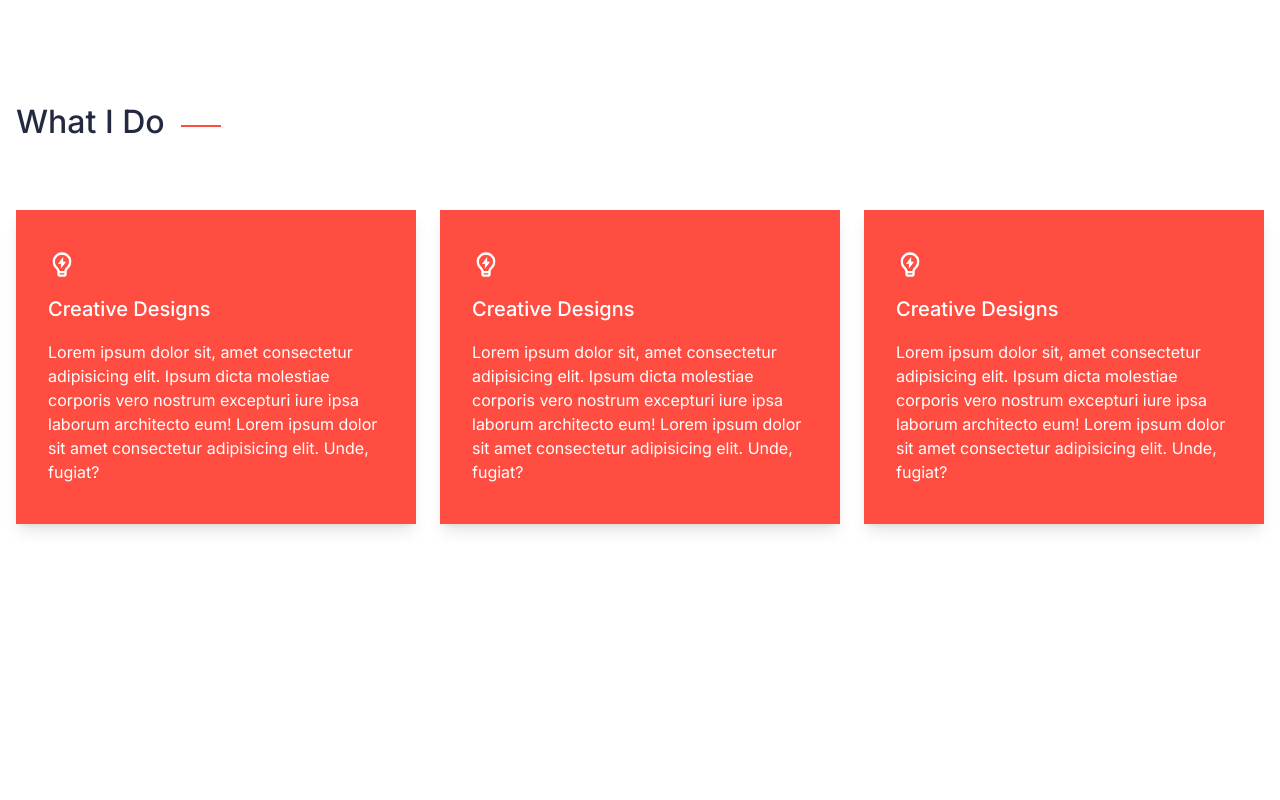
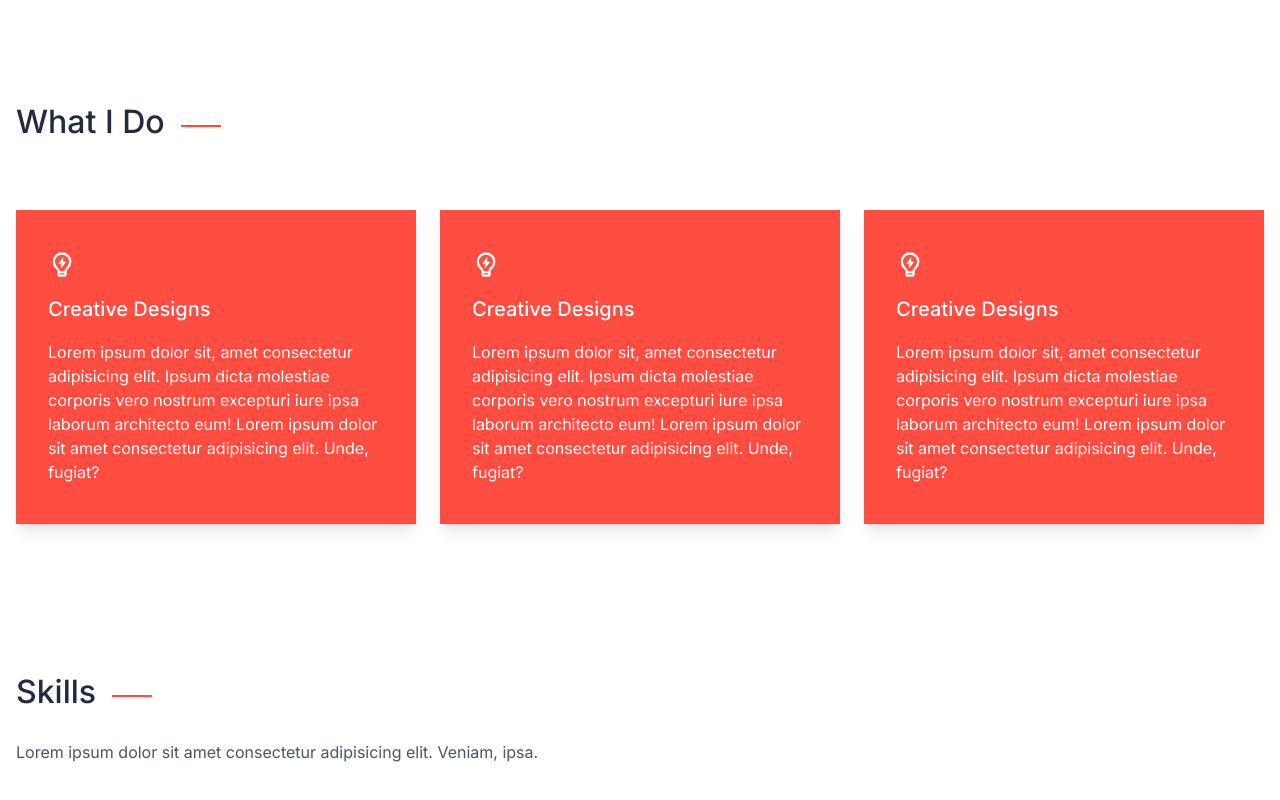
Before and after one commit to DevShahzaibAhmed/my-portfolio, a Next.js app: page / in a window 1280 px wide. Shown: the part 1848-2648 px from the top of the page. Before the commit the page ends 2412 px from the top, so only its background shows below. Built offline with nearby package versions, Linux system fonts and the light colour scheme.

Commit message:
skills created

```diff
--- /dev/null
+++ b/app/components/Skills.tsx
@@ -0,0 +1,19 @@
+import React from 'react'
+
+const Skills = () => {
+  return (
+    <>
+    <section className='container mx-auto py-10 px-4'>
+
+    <div className='text-[#232940] text-[32px] font-medium flex items-center gap-4 py-16'>
+        Skills
+        <div className='bg-[#ff4D41] h-[2px] w-[40px] translate-y-1'></div>
+    </div>
+
+    <p className='text-gray-600 -mt-10 mb-10'>Lorem ipsum dolor sit amet consectetur adipisicing elit. Veniam, ipsa.</p>
+    </section>
+    </>
+  )
+}
+
+export default Skills
--- a/app/page.tsx
+++ b/app/page.tsx
@@ -2,6 +2,7 @@ import Image from 'next/image'
 import Hero from './components/Hero'
 import About from './components/About'
 import What_do from './components/What_do'
+import Skills from './components/Skills'
 
 export default function Home() {
   return (
@@ -9,6 +10,7 @@ export default function Home() {
     <Hero/>
     <About/>
     <What_do/>
+    <Skills/>
     </>
   )
 }
```
